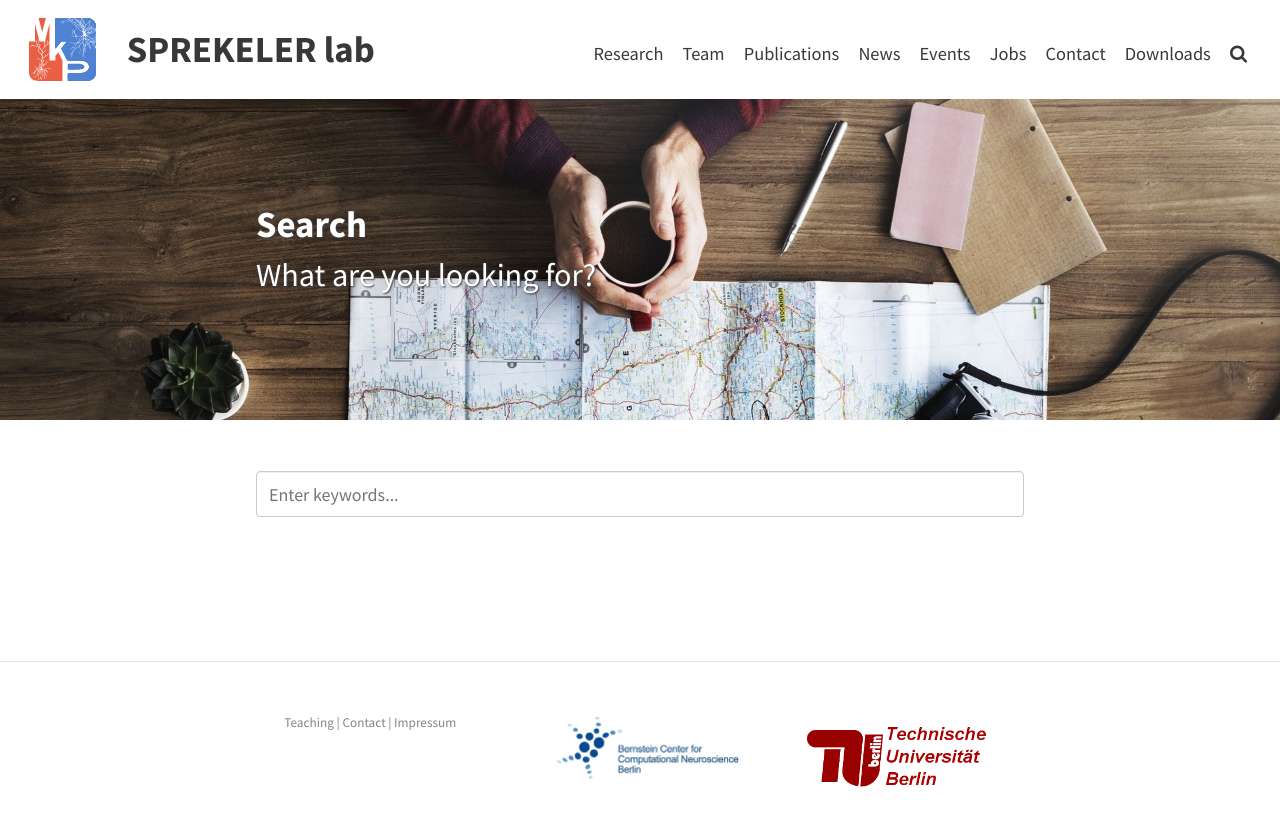
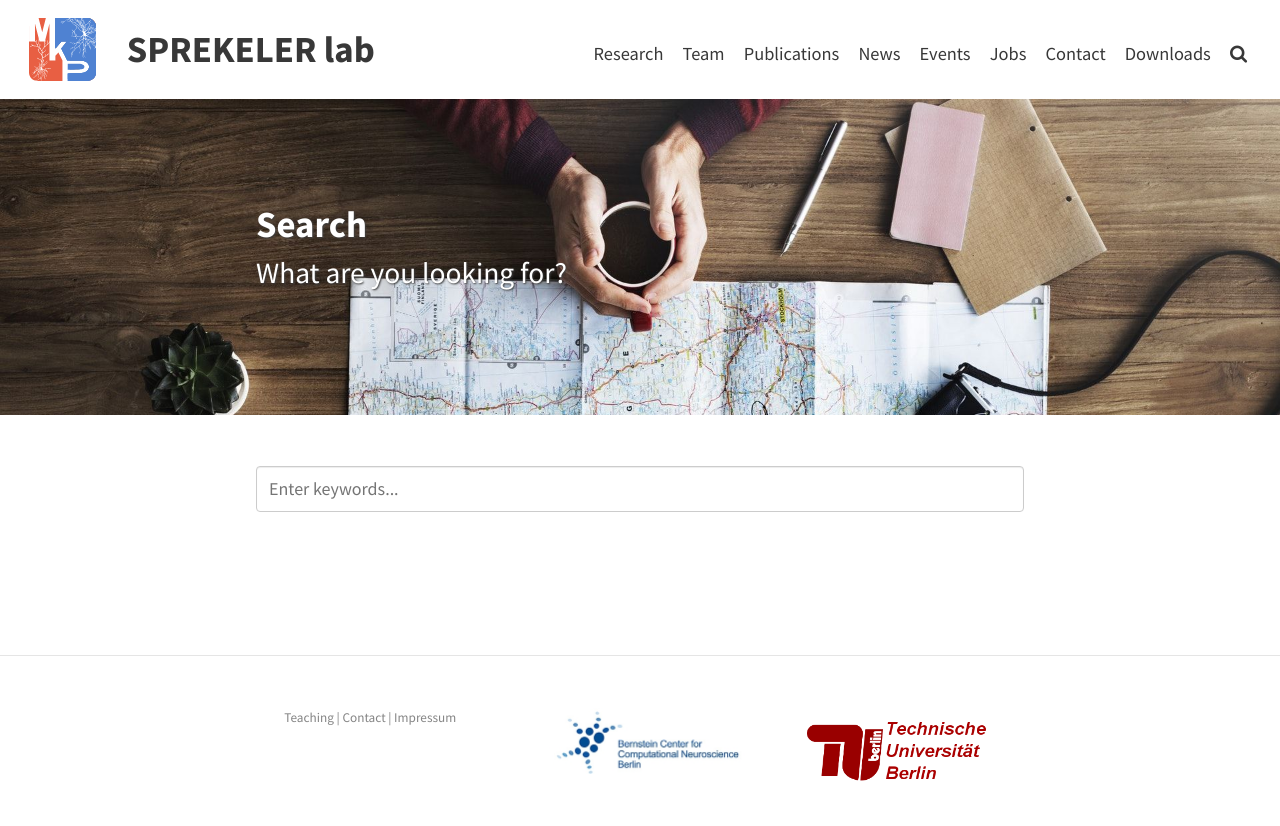
Before and after one commit to ge00rg/website-heroku, a Jekyll site: the page built from pages/search.html, in a window 1280 px wide. Shown: the top 826 px of the page. Built offline with Jekyll 4.4.1, drawn with Linux system fonts in a browser that asks for light colours.

Commit message:
Update _global.scss

```diff
--- a/_sass/base/_global.scss
+++ b/_sass/base/_global.scss
@@ -52,11 +52,11 @@
 }
 
 h2 {
-    font-size: 1.75em;
+    font-size: 1.6em;
 }
 
 h3 {
-    font-size: 1.5em;
+    font-size: 1.4em;
 }
 
 h4 {
```
